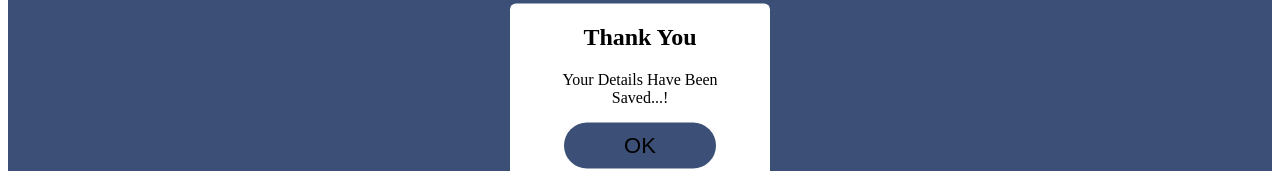
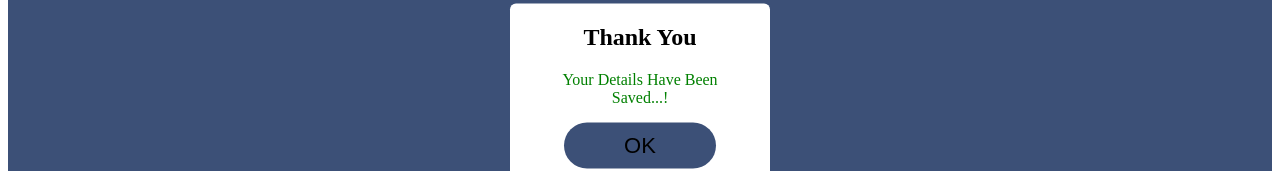
Before and after one commit to MPGIT-7/popup, a plain HTML site: page index.html in a window 1280 px wide. Both pictures are taken after a click on the button "Submit". Shown: the part 299-470 px from the top of the page. Drawn offline with Linux system fonts and the light colour scheme.

Commit message:
changes in text color

```diff
--- a/style.css
+++ b/style.css
@@ -40,6 +40,9 @@
     transition: transform 0.4s;
     /* ,top 0.4s */
 }
+.popup p{
+    color: green;
+}
 .open-popup{
     visibility: visible;
     top: 50%;
```
